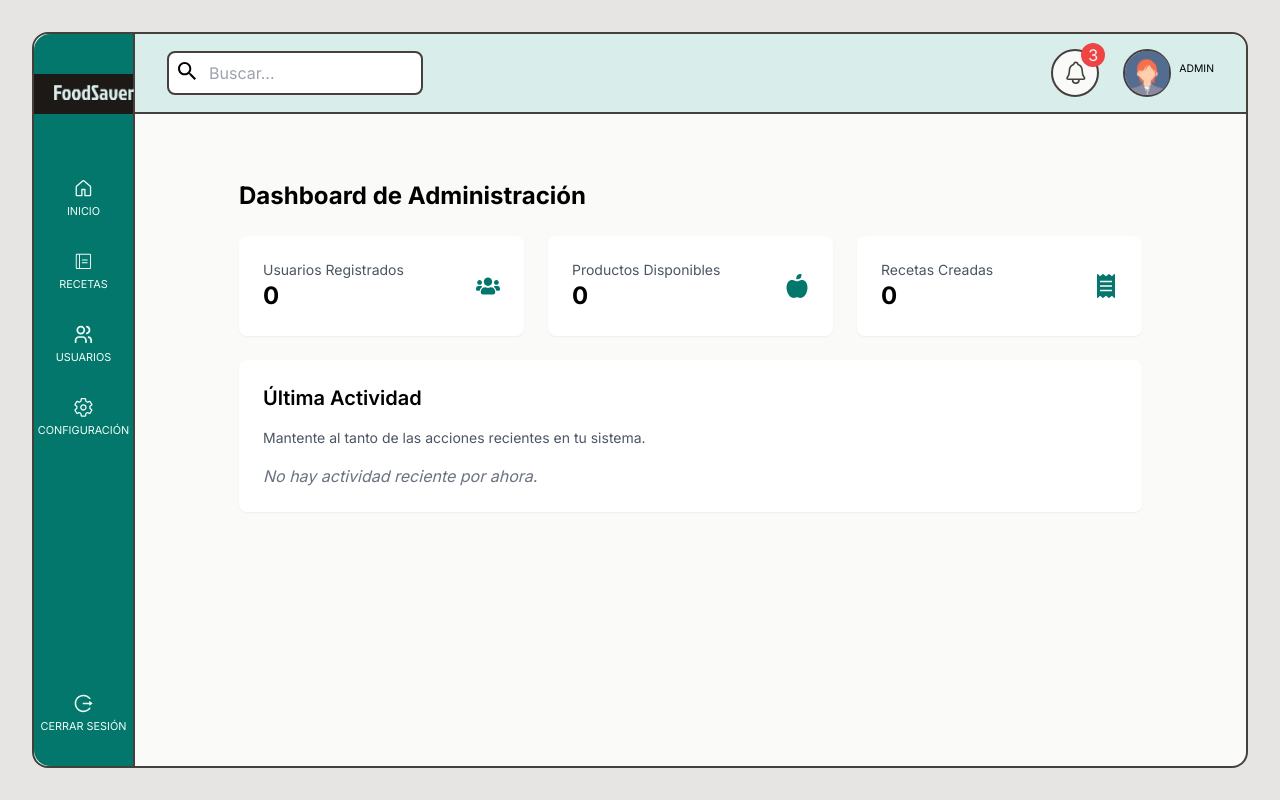
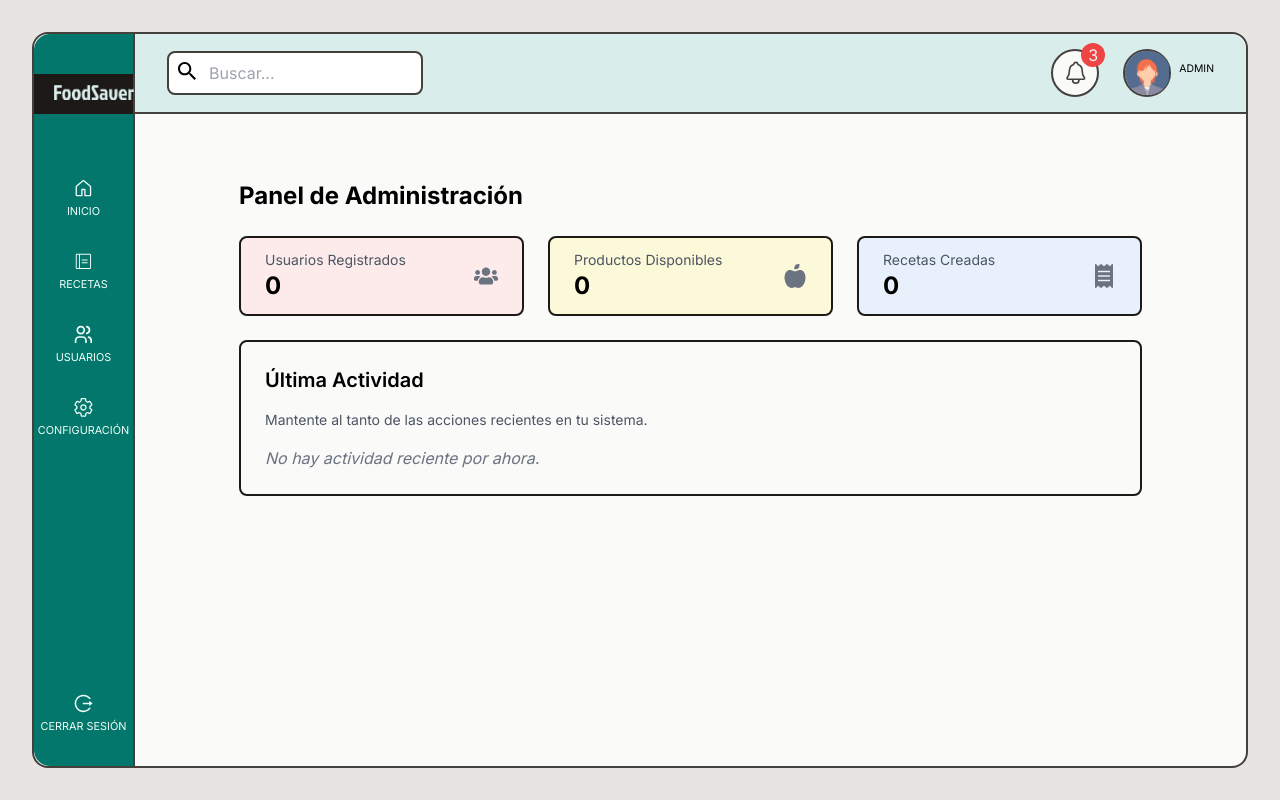
Before and after one commit to sandyFit/foodSaver, a React (Vite) app in the folder client/: page /dashboard in a window 1280 px wide. Built offline with nearby package versions, Linux system fonts and the light colour scheme; no server answers; sample sign-in values are in the browser's storage; a web font is replaced by a local one.

Commit message:
refactor(client): Create HomeCard component and refactor AdminHome for reusability; align AdminHome styles with brand guidelines

```diff
--- /dev/null
+++ b/client/src/components/HomeCard.jsx
@@ -0,0 +1,20 @@
+import React from 'react';
+
+
+const HomeCard = ({bgColor, icon, title, count}) => {
+    return (
+        <article className={`w-full max-w-lg px-6 py-3 border-2 border-stone-900 rounded-lg ${bgColor} bg-opacity-60`}>
+
+                <div className="flex justify-between items-center">
+                <div>
+                    <p className="text-sm text-gray-600">{title}</p>
+                    <p className="text-2xl font-bold">{count}</p>
+                </div>
+                <span className='text-2xl text-gray-500 truncate'>{icon}</span>
+                </div>
+
+        </article>
+    )
+}
+
+export default HomeCard
--- a/client/src/dashboard/AdminHome.jsx
+++ b/client/src/dashboard/AdminHome.jsx
@@ -2,49 +2,59 @@ import React from 'react';
 import { useContext } from 'react';
 import { ContextGlobal } from '../utils/globalContext';
 import { FaUsers, FaAppleAlt, FaReceipt } from 'react-icons/fa';
+import HomeCard from '../components/HomeCard';
 
 const AdminHome = () => {
     const { allUsers, allFoodItems, allRecipes } = useContext(ContextGlobal);
+
+    const bgColors = [
+        'bg-red-100',
+        'bg-yellow-100',
+        'bg-blue-100',
+        'bg-green-100',
+        'bg-purple-100',
+        'bg-pink-100',
+    ];
 
     const stats = [
         {
             title: "Usuarios Registrados",
             count: allUsers?.length || 0,
-            icon: <FaUsers className="text-2xl text-tahiti-700" />,
+            icon: <FaUsers />,
         },
         {
             title: "Productos Disponibles",
             count: allFoodItems?.length || 0,
-            icon: <FaAppleAlt className="text-2xl text-tahiti-700" />,
+            icon: <FaAppleAlt />,
         },
         {
             title: "Recetas Creadas",
             count: allRecipes?.length || 0,
-            icon: <FaReceipt className="text-2xl text-tahiti-700" />,
+            icon: <FaReceipt />,
         },
     ];
 
     return (
         <div className="p-6">
-            <h1 className="text-2xl font-bold mb-6">Dashboard de Administración</h1>
+            <h1 className="text-2xl font-bold mb-6">Panel de Administración</h1>
 
             {/* Stats Grid */}
-            <div className="grid grid-cols-1 md:grid-cols-3 gap-6 mb-6">
-                {stats.map((stat) => (
-                    <div key={stat.title} className="bg-white p-6 rounded-lg shadow-sm hover:shadow-md transition-shadow duration-200">
-                        <div className="flex justify-between items-center">
-                            <div>
-                                <p className="text-sm text-gray-600">{stat.title}</p>
-                                <p className="text-2xl font-bold">{stat.count}</p>
-                            </div>
-                            {stat.icon}
-                        </div>
-                    </div>
+            <div className="grid grid-cols-1 md:grid-cols-3 gap-6 mb-6 list-none">
+                {stats.map((stat, index) => (
+                    <li key={index}>
+                        <HomeCard
+                            bgColor={bgColors[index % bgColors.length]}
+                            icon={stat.icon}
+                            title={stat.title}
+                            count={stat.count}
+                        />
+                    </li>
+
                 ))}
             </div>
 
             {/* Recent Activity */}
-            <div className="bg-white p-6 rounded-lg shadow-sm">
+            <div className="w-full p-6 border-2 border-stone-900 rounded-lg">
                 <h2 className="text-xl font-semibold mb-4">Última Actividad</h2>
                 <p className="text-gray-600 text-sm">Mantente al tanto de las acciones recientes en tu sistema.</p>
                 <div className="space-y-4 mt-4">
```
